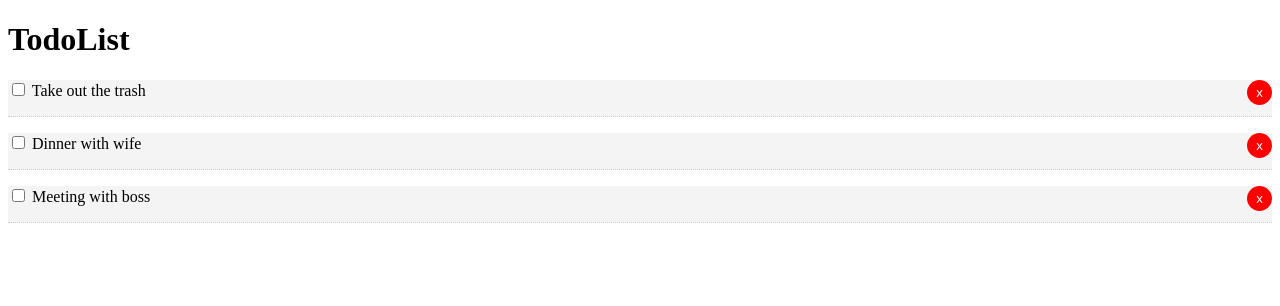
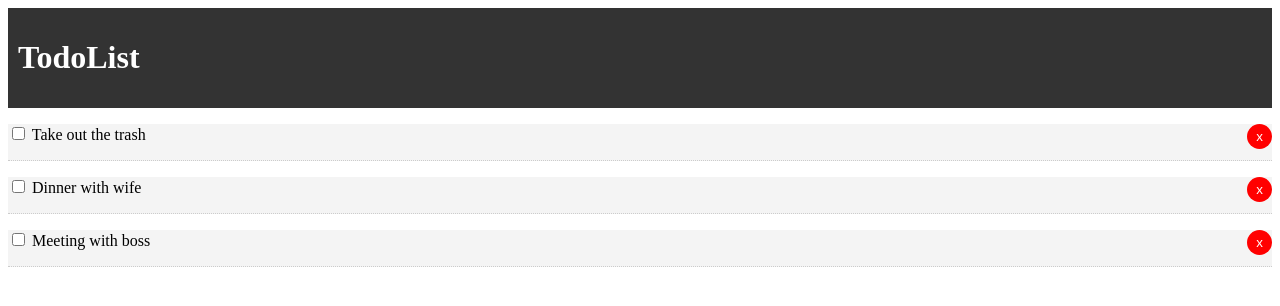
Before and after one commit to dominicho97/react-todolist, a React (Create React App) app: page / in a window 1280 px wide. Shown: the top 306 px of the page. Built offline with nearby package versions, Linux system fonts and the light colour scheme.

Commit message:
added header

```diff
--- a/src/components/layout/header.js
+++ b/src/components/layout/header.js
@@ -2,10 +2,17 @@
 
 function Header() {
   return (
-    <header>
+    <header style={headerStyle}>
       <h1>TodoList</h1>
     </header>
   );
 }
 
+const headerStyle = {
+  background: "#333",
+  color: "#fff",
+  textAllign: "center",
+  padding: "10px"
+};
+
 export default Header;
```
